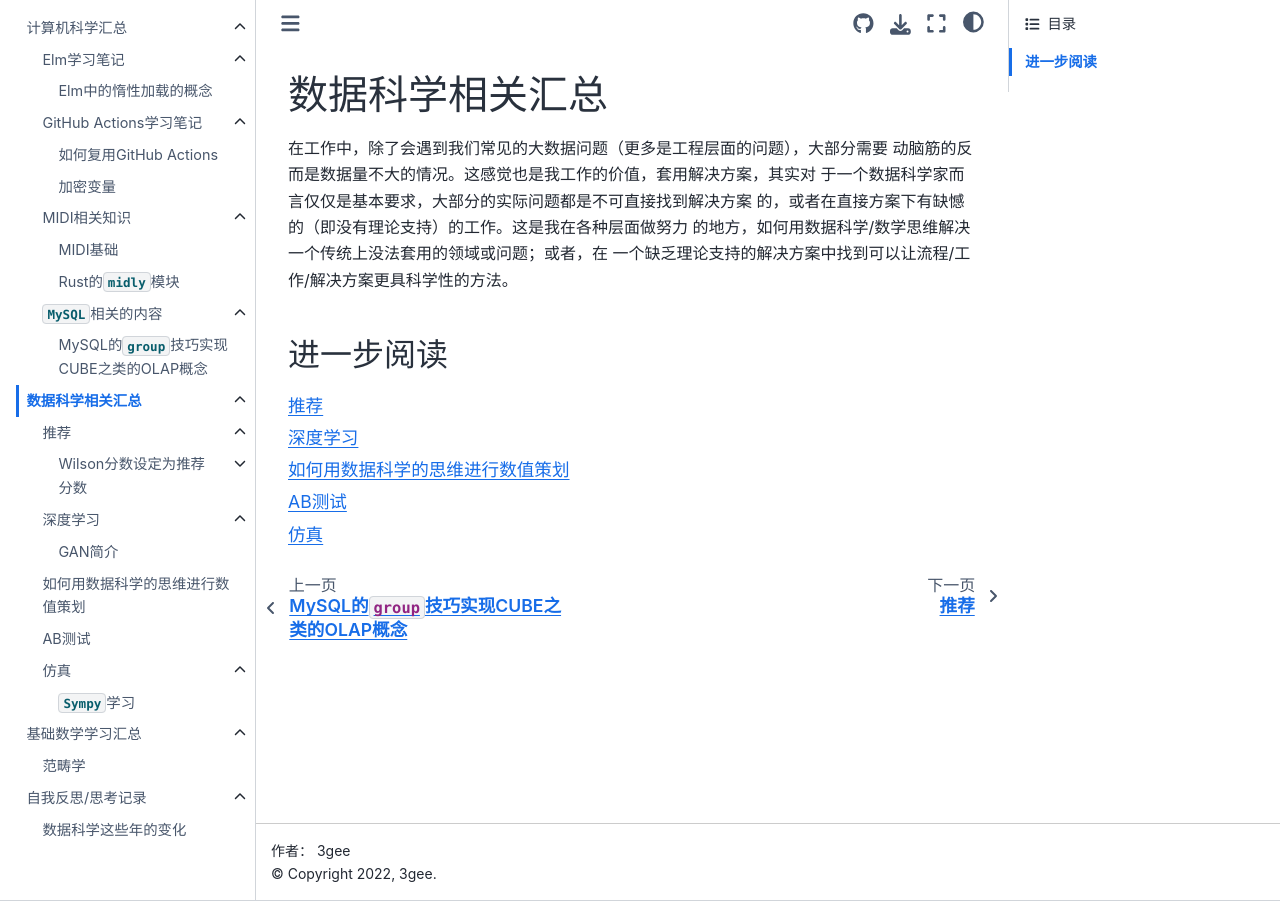
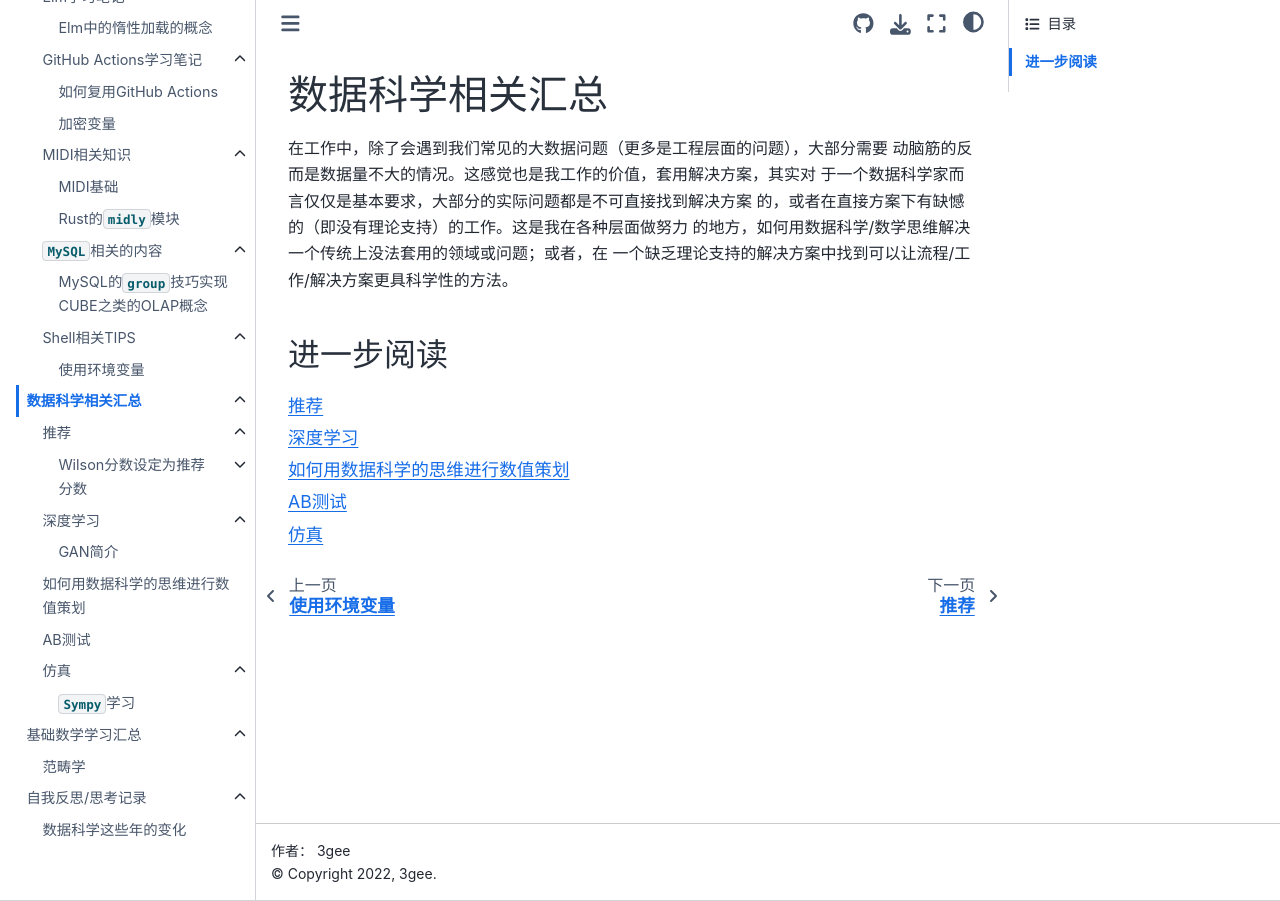
Before and after one commit to threecifanggen/my-work-wiki, a Sphinx documentation site: the page built from home/source/data_science/intro.md, in a window 1280 px wide. Built offline with Sphinx 7.4.7 and the Sphinx Book theme 1.1.4, drawn with Linux system fonts in a browser that asks for light colours.

Commit message:
增加环境变量相关TIPS

````diff
--- a/home/source/computer_science/intro.md
+++ b/home/source/computer_science/intro.md
@@ -7,4 +7,5 @@
 github_actions/intro
 midi/intro
 mysql/intro
+shell/intro
 :::
--- /dev/null
+++ b/home/source/computer_science/shell/environment_variables.md
@@ -0,0 +1,15 @@
+# 使用环境变量
+
+设定环境变量在`cmd`、`powershell`和`bash`中的方法:
+
+```shell
+set A=aaa
+```
+
+```powershell
+$env:A = "aaa"
+```
+
+```bash
+export A=aaa
+```
--- /dev/null
+++ b/home/source/computer_science/shell/intro.md
@@ -0,0 +1,16 @@
+# Shell相关TIPS
+
+这里收录不同环境下（`PowerShell`、`cmd`或`bash`）shell脚本相关的内容，并提供一些比较。
+
+
+## 快速对比
+
+|    -     |    `Powersell`     |     `cmd`     |      `bash`      |
+|:--------:|:------------------:|:-------------:|:----------------:|
+| 环境变量 | `$env:VAR = "var"` | `set VAR=var` | `export VAR=var` |
+
+:::{toctree}
+:maxdepth: 1
+
+environment_variables
+:::
````
